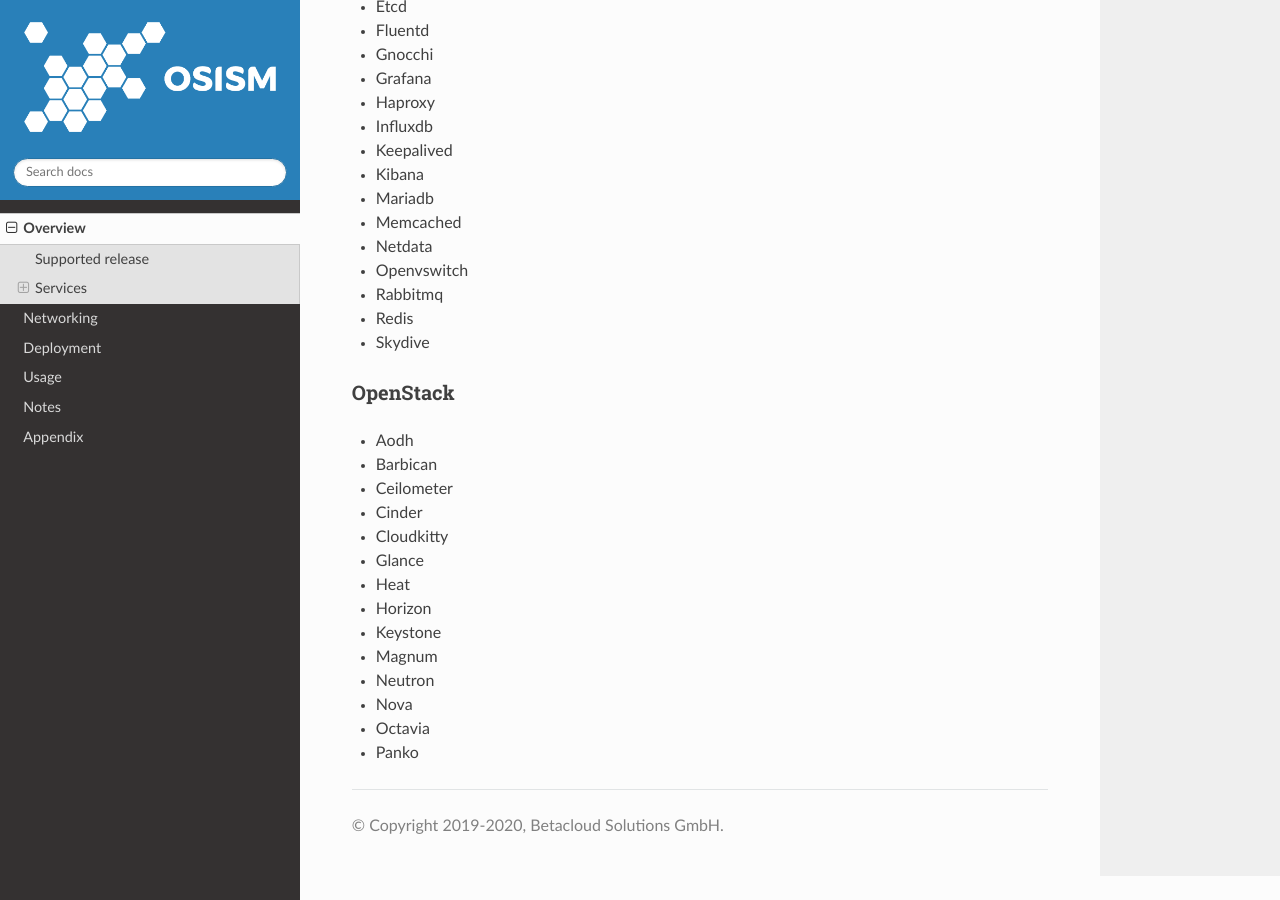
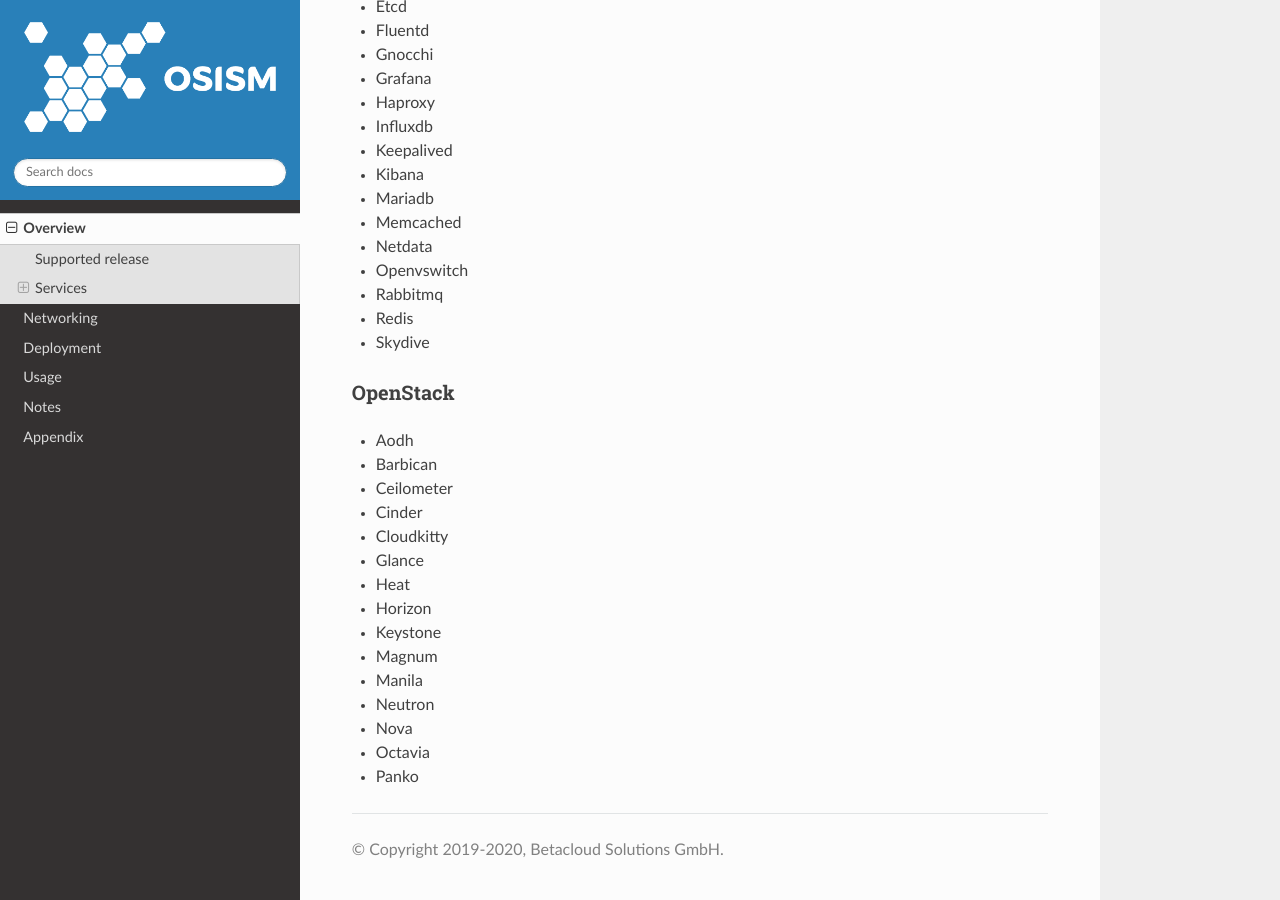
Before and after one commit to osism/testbed, a Sphinx documentation site: the page built from docs/source/overview.rst, in a window 1280 px wide and 900 px high, scrolled down 1907 px. Built offline with Sphinx 7.4.7 and the Read the Docs theme 2.0.0, drawn with Linux system fonts in a browser that asks for light colours.

Commit message:
Deploy manila (#186)
Closes #8

```diff
--- a/docs/source/overview.rst
+++ b/docs/source/overview.rst
@@ -69,6 +69,7 @@
 * Horizon
 * Keystone
 * Magnum
+* Manila
 * Neutron
 * Nova
 * Octavia
```
Also changed, not shown: 2 other files.
